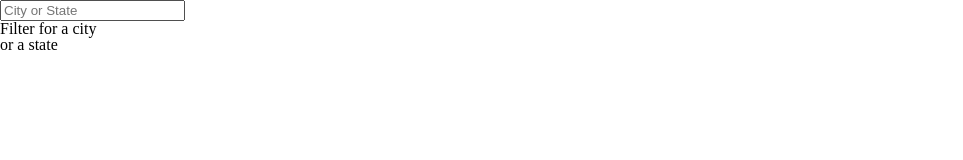
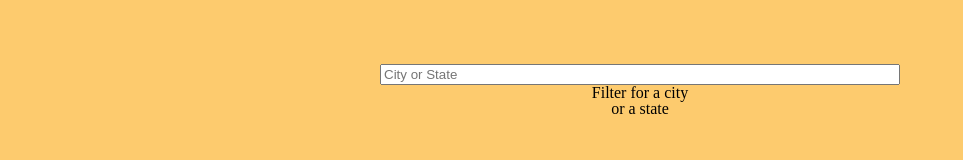
Before and after one commit to InwooLeeme/SearchCity, a plain HTML site: page index.html in a window 1280 px wide. Shown: the whole page, without its empty margins (0-963 px from the left). Drawn offline with Linux system fonts and the light colour scheme; no server answers.

Commit message:
Add some styling
Added some styling in main page.
Changed the background color white from yellow.
And added container class outside the form to using display flex.

```diff
--- a/index.html
+++ b/index.html
@@ -6,6 +6,7 @@
         <link rel="stylesheet" href="style/style.css">
     </head>
     <body>
+        <div class="container">
             <form class="search-form">
                 <input type="text" class="search" placeholder="City or State">
                 <ul class="suggestions">
@@ -13,6 +14,7 @@
                     <li>or a state</li>
                 </ul>
             </form>
+        </div>
         <script src="src/index.js"></script>
     </body>
 </html>
--- a/src/index.js
+++ b/src/index.js
@@ -20,10 +20,12 @@ function displayMatch(){
     let result = findMatch(currentText,cities);
     const html = result.map(place => {
         return `
+        <li class="information">
         <span class="name">
-        ${place.city},${place.state}
+        ${place.city}, ${place.state}
         </span>
-        <span class="population">${place.population}</span>
+        <span class="population">population : ${place.population}</span>
+        </li>
         `
     }).join('');
     infoBar.innerHTML = html;
--- a/style/style.css
+++ b/style/style.css
@@ -1 +1,53 @@
 @import "reset.css";
+
+html,
+body {
+  width: 100%;
+  height: 100%;
+  background-color: #fdcb6e;
+  margin: 0;
+  padding: 0;
+}
+
+.container,
+.search-form {
+  width: 100%;
+  display: flex;
+  flex-direction: column;
+  justify-content: center;
+  align-items: center;
+  margin-top: 2rem;
+  padding: 0;
+}
+
+input[type="text"] {
+  width: 40%;
+}
+
+.suggestions {
+  width: 40%;
+  margin-top: 0.5rem;
+  display: flex;
+  flex-direction: column;
+  align-items: center;
+  padding: 0;
+  margin: 0;
+}
+
+.information {
+  background-color: aliceblue;
+  width: 100%;
+  height: 1.5em;
+  border: 0.1rem solid gray;
+  margin: 0.15rem 0;
+  display: flex;
+  flex-direction: row;
+  justify-content: space-between;
+  font-size: 1em;
+  font-weight: bold;
+}
+
+.information span {
+  margin: 0 0.5rem;
+  font-size: 1em;
+}
```
Lines whose indentation alone changed are shown as unchanged.
